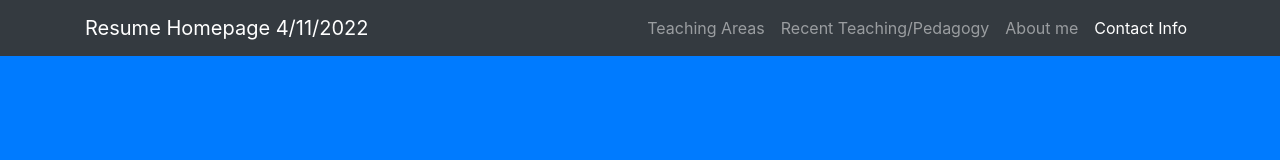
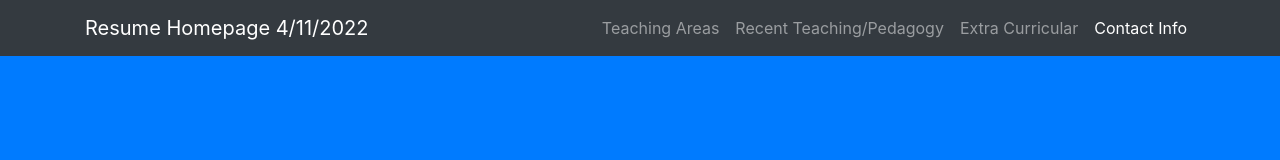
Before and after one commit to palekidd/mmcweb, a website with bundled scripts: page index2.html in a window 1280 px wide. Shown: the top 160 px of the page. Built offline with nearby package versions, Linux system fonts and the light colour scheme.

Commit message:
Update index2.html

```diff
--- a/index2.html
+++ b/index2.html
@@ -36,7 +36,7 @@
             <a class="nav-link js-scroll-trigger" href="#services">Recent Teaching/Pedagogy</a>
           </li>
           <li class="nav-item">
-            <a class="nav-link js-scroll-trigger" href="#songs">About me</a>
+            <a class="nav-link js-scroll-trigger" href="#songs">Extra Curricular</a>
           </li>
 		            <li class="nav-item">
             <a class="nav-link js-scroll-trigger" href="#contact">Contact Info</a>
```
